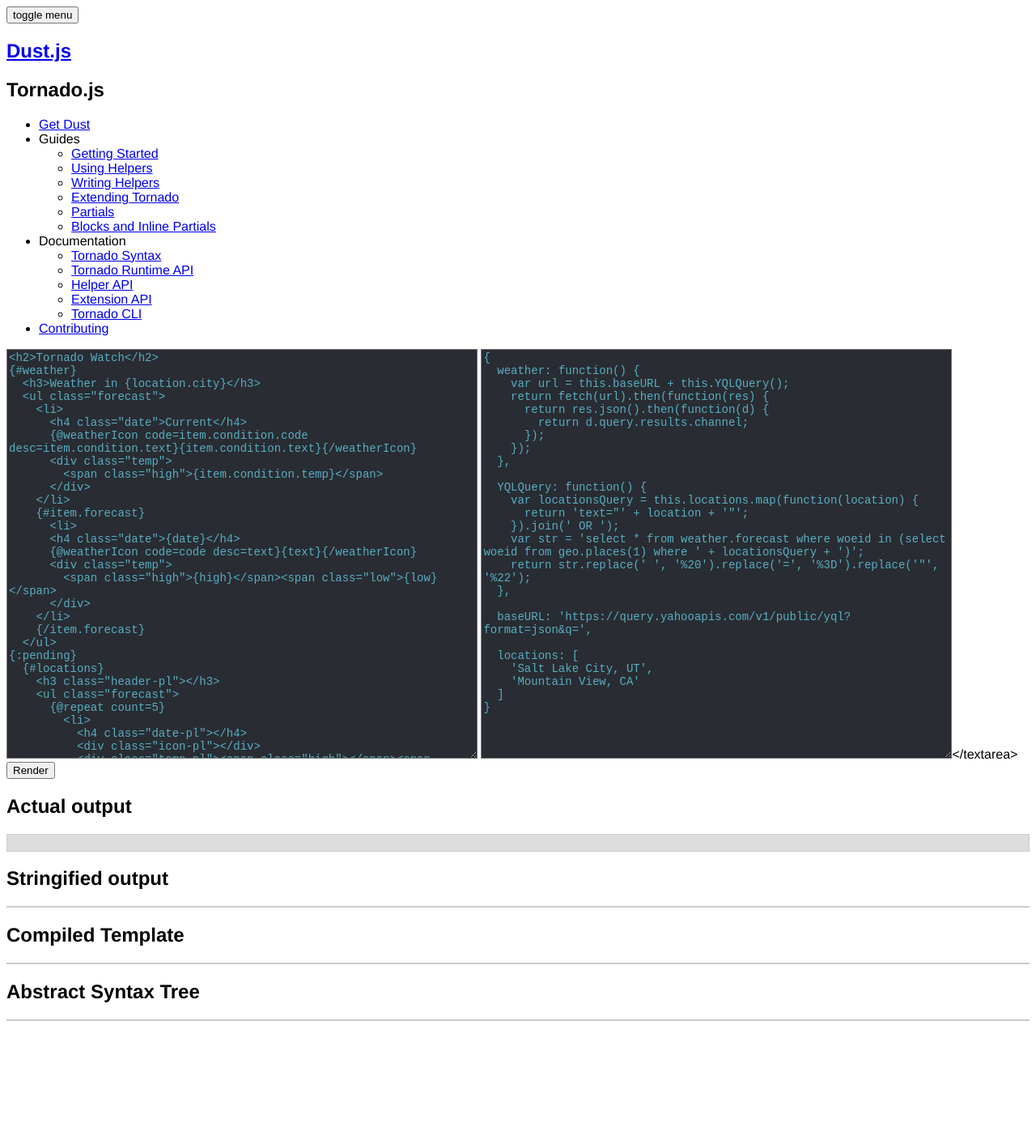
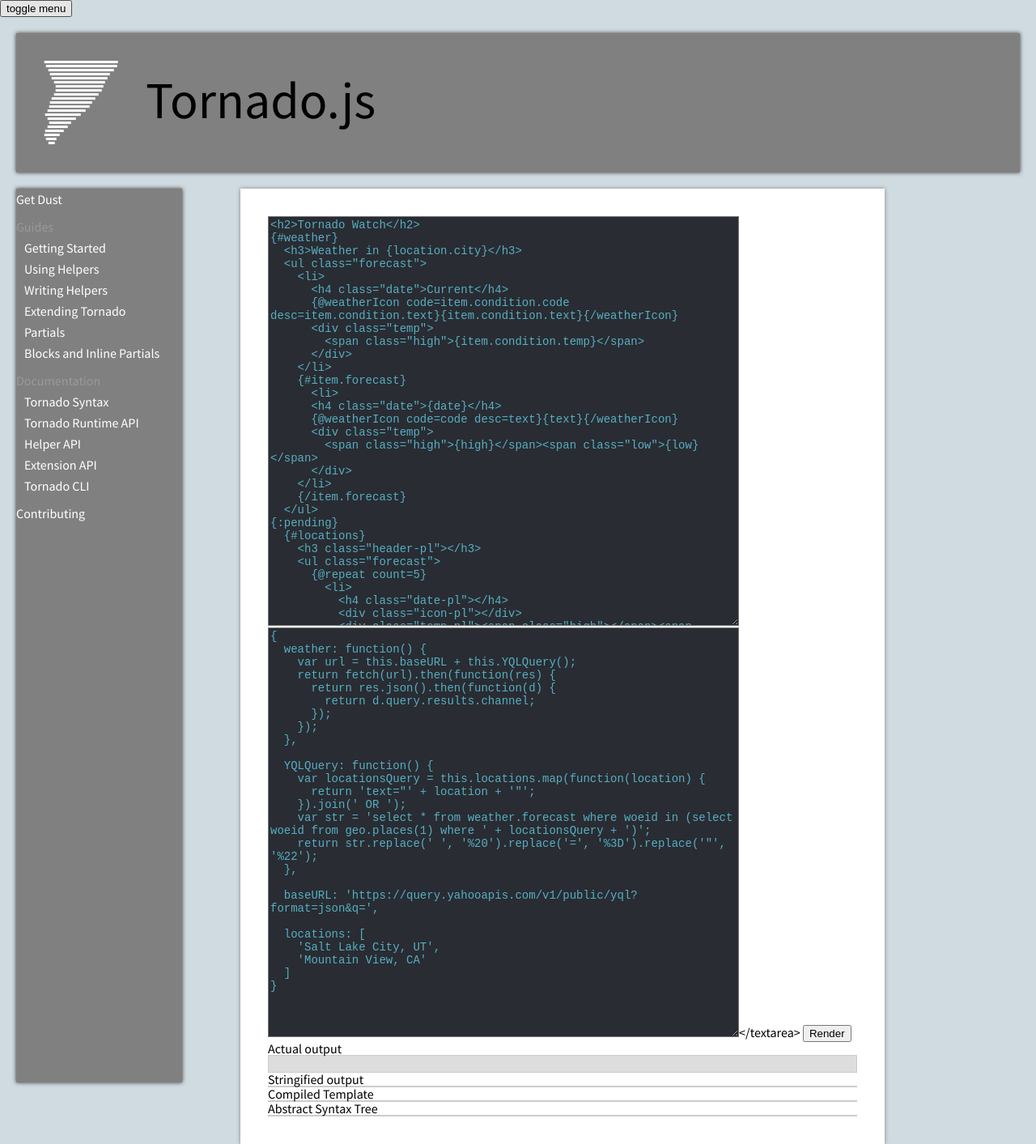
Before and after one commit to smfoote/tornado, a Jekyll site: the page built from index.md, in a window 1280 px wide. Shown: the whole page at 81% size. Built offline with Jekyll 4.4.1, drawn with Linux system fonts in a browser that asks for light colours; before the commit the page ends 1274 px from its top, so only the background shows below that.

Commit message:
Update the docs site with some styles
There is a long way to go here, but it's better than nothing. I also
removed the copy/pasted Dust.js stuff that I could find.

```diff
--- a/_config.yml
+++ b/_config.yml
@@ -1,4 +1,5 @@
 relative_permalinks: false
+baseurl: /tornado
 
 markdown: kramdown
 kramdown:
--- a/_includes/headContents.html
+++ b/_includes/headContents.html
@@ -1,4 +1,5 @@
 <meta charset="utf-8">
 <meta http-equiv="X-UA-Compatible" content="chrome=1">
 <meta name="viewport" content="width=device-width, initial-scale=1, user-scalable=yes">
-<link rel="stylesheet" href="styles/sandbox.css">
+<link href='https://fonts.googleapis.com/css?family=Source+Sans+Pro' rel='stylesheet' type='text/css'>
+<link rel="stylesheet" href="{{site.baseurl}}/styles/main.css">
--- a/_includes/nav.md
+++ b/_includes/nav.md
@@ -3,30 +3,30 @@
     <span>toggle menu</span>
   </button>
   <header>
-    <h1><a href="/">Dust.js</a></h1>
-    <h2 class="tagline">{{ page.title }}</h2>
+    <a href="{{site.baseurl}}/" class="logo"><svg height="110" width="100"><use xlink:href="#tornado-logo" width="100"  height="110"></use></svg></a>
+    <h1><a href="{{site.baseurl}}/">Tornado.js</a></h1>
   </header>
   <ul class="main-nav">
     <li><a href="/guides/setup">Get Dust</a></li>
     <li>
       Guides
       <ul>
-      <li><a href="/guides/getting-started">Getting Started</a></li>
-      <li><a href="/guides/using-helpers">Using Helpers</a></li>
-      <li><a href="/guides/writing-helpers">Writing Helpers</a></li>
-      <li><a href="/guides/writing-compiler-helpers">Extending Tornado</a></li>
-      <li><a href="/guides/partials">Partials</a></li>
-      <li><a href="/guides/blocks">Blocks and Inline Partials</a></li>
+      <li><a href="/{{site.baseurl}}guides/getting-started">Getting Started</a></li>
+      <li><a href="/{{site.baseurl}}guides/using-helpers">Using Helpers</a></li>
+      <li><a href="/{{site.baseurl}}guides/writing-helpers">Writing Helpers</a></li>
+      <li><a href="/{{site.baseurl}}guides/writing-compiler-helpers">Extending Tornado</a></li>
+      <li><a href="/{{site.baseurl}}guides/partials">Partials</a></li>
+      <li><a href="/{{site.baseurl}}guides/blocks">Blocks and Inline Partials</a></li>
     </ul>
     </li>
     <li>
       Documentation
       <ul>
-        <li><a href="/docs/template">Tornado Syntax</a></li>
-        <li><a href="/docs/api">Tornado Runtime API</a></li>
-        <li><a href="/docs/helper">Helper API</a></li>
-        <li><a href="/docs/extension">Extension API</a></li>
-        <li><a href="/docs/cli">Tornado CLI</a></li>
+        <li><a href="/{{site.baseurl}}docs/template">Tornado Syntax</a></li>
+        <li><a href="/{{site.baseurl}}docs/api">Tornado Runtime API</a></li>
+        <li><a href="/{{site.baseurl}}docs/helper">Helper API</a></li>
+        <li><a href="/{{site.baseurl}}docs/extension">Extension API</a></li>
+        <li><a href="/{{site.baseurl}}docs/cli">Tornado CLI</a></li>
       </ul>
     </li>
     <li><a href="https://github.com/smfoote/tornado">Contributing</a></li>
--- a/_layouts/default.html
+++ b/_layouts/default.html
@@ -3,6 +3,31 @@
 {%include head.html %}
 
 <body>
+  <svg version="1.1" id="Layer_1" xmlns="http://www.w3.org/2000/svg" xmlns:xlink="http://www.w3.org/1999/xlink" x="0px" y="0px" viewBox="0 0 150 150" style="position: fixed; top: -1500px;">
+    <symbol id="tornado-logo">
+      	<rect x="4.736" y="4.124" width="91" height="3" style="fill: currentColor;"/>
+      	<rect x="6.736" y="9.124" width="88" height="3" style="fill: currentColor;"/>
+        <rect x="9.736" y="14.124" width="81" height="3" style="fill: currentColor;"/>
+        <rect x="11.736" y="19.124" width="74" height="3" style="fill: currentColor;"/>
+        <rect x="13.736" y="24.124" width="69" height="3" style="fill: currentColor;"/>
+        <rect x="16.736" y="29.124" width="63" height="3" style="fill: currentColor;"/>
+        <rect x="18.736" y="34.124" width="59" height="3" style="fill: currentColor;"/>
+      	<rect x="18.736" y="39.124" width="57" height="3" style="fill: currentColor;"/>
+      	<rect x="16.736" y="44.124" width="55" height="3" style="fill: currentColor;"/>
+      	<rect x="13.736" y="49.124" width="54" height="3" style="fill: currentColor;"/>
+        <rect x="11.736" y="54.124" width="52" height="3" style="fill: currentColor;"/>
+        <rect x="10.736" y="59.124" width="50" height="3" style="fill: currentColor;"/>
+        <rect x="8.736" y="64.124" width="47" height="3" style="fill: currentColor;"/>
+        <rect x="5.736" y="69.124" width="44" height="3" style="fill: currentColor;"/>
+        <rect x="8.736" y="74.124" width="35" height="3" style="fill: currentColor;"/>
+        <rect x="10.736" y="79.124" width="27" height="3" style="fill: currentColor;"/>
+      	<rect x="8.736" y="84.124" width="25" height="3" style="fill: currentColor;"/>
+      	<rect x="5.736" y="89.124" width="23" height="3" style="fill: currentColor;"/>
+      	<rect x="4.736" y="94.124" width="19" height="3" style="fill: currentColor;"/>
+      	<rect x="6.736" y="99.124" width="13" height="3" style="fill: currentColor;"/>
+      	<rect x="9.736" y="104.124" width="8" height="3" style="fill: currentColor;"/>
+    </symbol>
+  </svg>
   <div id="body">
     {%include nav.md %}
     <div id="content">
--- /dev/null
+++ b/_sass/_reset.scss
@@ -0,0 +1,48 @@
+/* http://meyerweb.com/eric/tools/css/reset/
+   v2.0 | 20110126
+   License: none (public domain)
+*/
+
+html, body, div, span, applet, object, iframe,
+h1, h2, h3, h4, h5, h6, p, blockquote, pre,
+a, abbr, acronym, address, big, cite, code,
+del, dfn, em, img, ins, kbd, q, s, samp,
+small, strike, strong, sub, sup, tt, var,
+b, u, i, center,
+dl, dt, dd, ol, ul, li,
+fieldset, form, label, legend,
+table, caption, tbody, tfoot, thead, tr, th, td,
+article, aside, canvas, details, embed,
+figure, figcaption, footer, header, hgroup,
+menu, nav, output, ruby, section, summary,
+time, mark, audio, video {
+	margin: 0;
+	padding: 0;
+	border: 0;
+	font-size: 100%;
+	font: inherit;
+	vertical-align: baseline;
+}
+/* HTML5 display-role reset for older browsers */
+article, aside, details, figcaption, figure,
+footer, header, hgroup, menu, nav, section {
+	display: block;
+}
+body {
+	line-height: 1;
+}
+ol, ul {
+	list-style: none;
+}
+blockquote, q {
+	quotes: none;
+}
+blockquote:before, blockquote:after,
+q:before, q:after {
+	content: '';
+	content: none;
+}
+table {
+	border-collapse: collapse;
+	border-spacing: 0;
+}
--- /dev/null
+++ b/_sass/components/_content.scss
@@ -0,0 +1,7 @@
+#content {
+  margin-left: 297px;
+  width: 728px;
+  padding: 34px;
+  box-shadow: #868686 0 0 5px;
+  background-color: #FFF;
+}
--- /dev/null
+++ b/_sass/components/_nav.scss
@@ -0,0 +1,64 @@
+nav {
+
+  header {
+    background-color: #808080;
+    box-shadow: #343434 0 0 5px;
+    padding: 30px;
+    margin: 20px;
+
+    &:after {
+      visibility: hidden;
+    	display: block;
+    	font-size: 0;
+    	content: " ";
+    	clear: both;
+    	height: 0;
+    }
+
+    .logo {
+      float: left;
+
+      svg {
+        color: #FFF;
+      }
+    }
+
+    h1 {
+      font-size: 64px;
+      padding: 20px;
+      margin-left: 110px;
+
+      a {
+        color: #000;
+        font-weight: 400;
+        text-decoration: none;
+      }
+    }
+  }
+
+  .main-nav {
+    height: 100%;
+    width: 205px;
+    position: absolute;
+    background-color: #808080;
+    left: 20px;
+    box-shadow: #343434 0 0 5px;
+
+    > li {
+      line-height: 26px;
+      margin-bottom: 8px;
+      padding: 0;
+      color: #999;
+      cursor: default;
+
+      a {
+        color: #FFF;
+        text-decoration: none;
+      }
+
+      li {
+        padding-left: 10px;
+      }
+    }
+  }
+}
--- /dev/null
+++ b/_sass/reset/_fonts.scss
@@ -0,0 +1,14 @@
+@font-face {
+    font-family: 'MeteoconsRegular';
+    src: url('/fonts/meteocons-webfont.eot');
+    src: url('/fonts/meteocons-webfont.eot?#iefix') format('embedded-opentype'),
+         url('/fonts/meteocons-webfont.woff') format('woff'),
+         url('/fonts/meteocons-webfont.ttf') format('truetype'),
+         url('/fonts/meteocons-webfont.svg#MeteoconsRegular') format('svg');
+    font-weight: normal;
+    font-style: normal;
+}
+
+html {
+  font-family: 'Source Sans Pro', sans-serif;
+}
--- a/styles/sandbox.css
+++ b/styles/main.scss
@@ -1,16 +1,16 @@
-@font-face {
-    font-family: 'MeteoconsRegular';
-    src: url('meteocons-webfont.eot');
-    src: url('meteocons-webfont.eot?#iefix') format('embedded-opentype'),
-         url('meteocons-webfont.woff') format('woff'),
-         url('meteocons-webfont.ttf') format('truetype'),
-         url('meteocons-webfont.svg#MeteoconsRegular') format('svg');
-    font-weight: normal;
-    font-style: normal;
-}
+---
+---
+@import 'reset';
 
-html {
-  font-family: 'Helvetica-Neue', 'Helvetica', 'Arial', sans-serif;
+// Reset
+@import 'reset/fonts';
+
+// Components
+@import 'components/nav';
+@import 'components/content';
+
+body {
+  background-color: #CFDBE0;
 }
 
 textarea {
```
Also changed, not shown: config.rb (added, +10 -0 lines), styles/stylesheet.css (deleted, +0 -11 lines), fonts/meteocons-webfont.ttf (renamed from styles/meteocons-webfont.ttf), fonts/meteocons-webfont.woff (renamed from styles/meteocons-webfont.woff), tornado-logo-small.svg (added), tornado-logo.svg (added), 5 other files.
